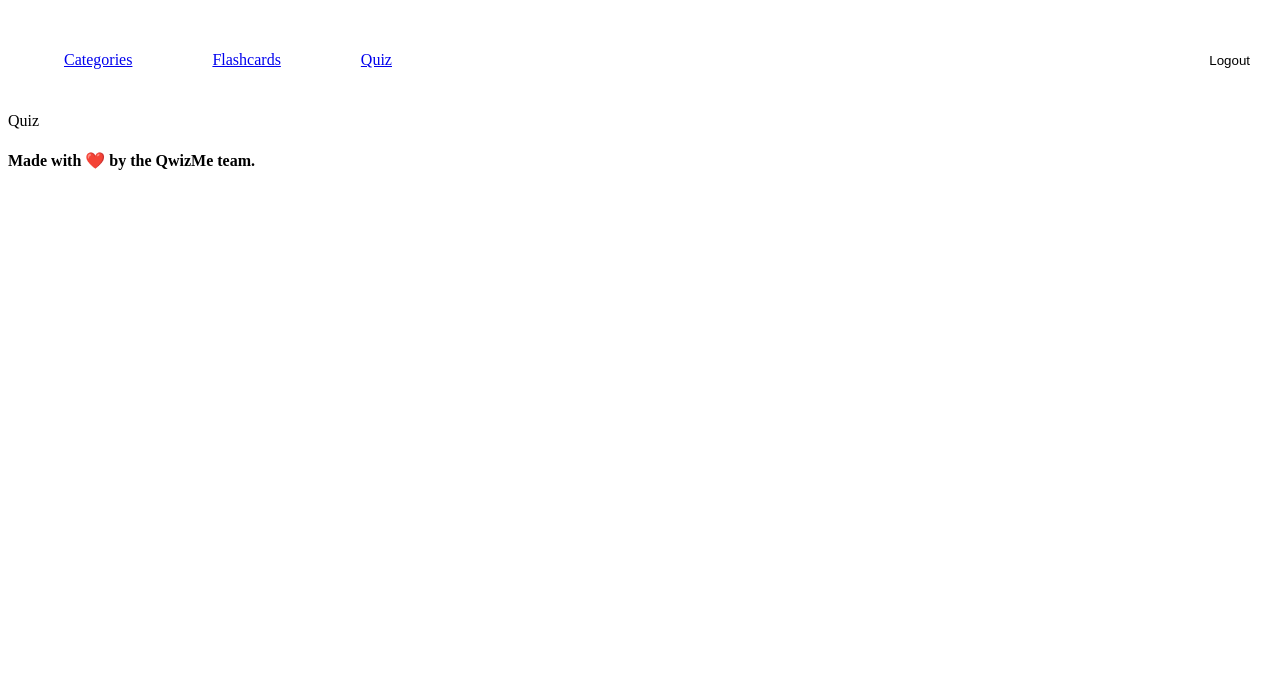
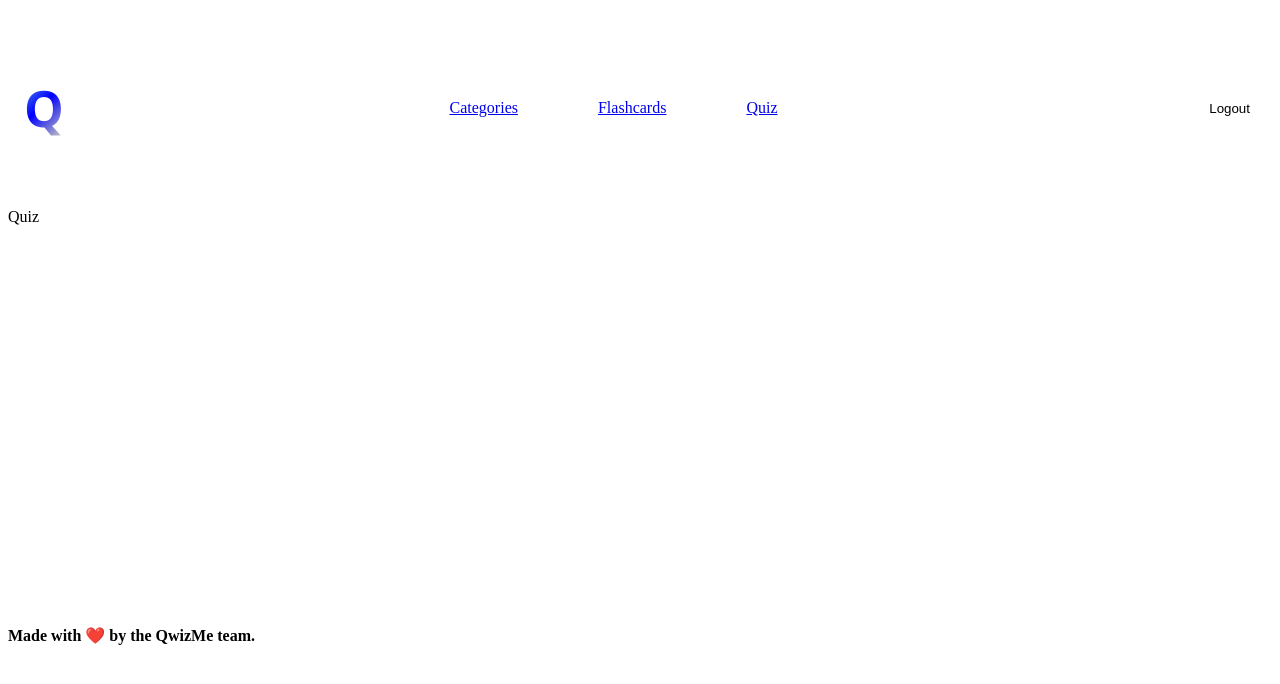
Before and after one commit to RiverStephenson/flashcard-quiz-app, a React (Vite) app in the folder client/: page /quiz in a window 1280 px wide. Shown: the top 684 px of the page. Built offline with nearby package versions, Linux system fonts and the light colour scheme.

Commit message:
adds logo concept

```diff
--- a/client/src/App.css
+++ b/client/src/App.css
@@ -0,0 +1,4 @@
+.footer{
+    display: flex;
+    margin-top: 30%;
+}
--- a/client/src/App.tsx
+++ b/client/src/App.tsx
@@ -43,8 +43,9 @@ function App() {
         <main className="container">
           <Outlet />
         </main>
-
+        <div className='footer'>
         <Footer />
+        </div>
       </div>
     </ApolloProvider>
   );
--- /dev/null
+++ b/client/src/components/CardForm/index.css
@@ -0,0 +1,12 @@
+.formBox {
+    width: 180%;
+
+}
+.form {
+   display: inline;
+}
+.button {
+    margin-top: 10px;
+    margin-left: 190px;
+    border: solid black 1px;
+}
--- a/client/src/components/CardForm/index.tsx
+++ b/client/src/components/CardForm/index.tsx
@@ -1,5 +1,6 @@
 import { type ChangeEvent, type FormEvent, useState } from 'react';
 import { useMutation } from '@apollo/client';
+import './index.css'
 
 import { ADD_CARD } from '../../utils/mutations';
 import { QUERY_CARDS } from '../../utils/queries';
@@ -62,10 +63,13 @@ const CardForm = () => {
         {error && <span className="ml-2">Something went wrong...</span>}
       </p>
             <form
+            className='form'
         onSubmit={handleFormSubmit}
       >
            <div>
+            <label>Category:</label>
           <textarea
+            className='formBox'
             name="category"
             placeholder="What's the category you want to have?..."
             value={formState.category}
@@ -73,7 +77,9 @@ const CardForm = () => {
           />
         </div>
         <div>
+        <label>Question:</label>
           <textarea
+            className='formBox'
             name="questionText"
             placeholder="Add your question here please..."
             value={formState.questionText}
@@ -81,7 +87,9 @@ const CardForm = () => {
           />
         </div>
         <div >
+        <label>Answer:</label>
           <input
+            className='formBox'
             name="answerText"
             placeholder="Add your answer here please..."
             value={formState.answerText}
@@ -90,7 +98,7 @@ const CardForm = () => {
         </div>
 
         <div>
-          <button>
+          <button className='button'>
             Add Card
           </button>
         </div>
--- a/client/src/components/NavBar/index.tsx
+++ b/client/src/components/NavBar/index.tsx
@@ -9,6 +9,7 @@ const NavBar = () => {
     }
     return (
         <nav>
+          <p className='logo'>Q</p>
           <ul>
             <li ><Link to="/categories">Categories</Link></li>
             <li ><Link to="/flashcards">Flashcards</Link></li>
--- a/client/src/components/NavBar/navbar.css
+++ b/client/src/components/NavBar/navbar.css
@@ -25,3 +25,25 @@ nav {
   button:hover, a:hover {
     text-decoration: underline;
   }
+  .logo {
+    font-size: 50px;
+    font-family: 'Segoe UI', Tahoma, Geneva, Verdana, sans-serif;
+    font-weight: bolder;
+    cursor: pointer;
+    background-image: linear-gradient(
+      -225deg,
+      rgb(107, 176, 228),
+      blue,
+     silver,
+     black
+    );
+    background-size: auto auto;
+    background-clip: border-box;
+    background-size: 200% auto;
+    color: #fff;
+    background-clip: text;
+    text-fill-color: transparent;
+    -webkit-background-clip: text;
+    -webkit-text-fill-color: transparent;
+    animation: textclip 2s linear infinite;
+  }
--- a/client/src/pages/Categories.tsx
+++ b/client/src/pages/Categories.tsx
@@ -1,10 +1,10 @@
 import NavBar from "../components/NavBar";
 import CardForm from "../components/CardForm/index.jsx";
 import CardList from "../components/CardList/index.jsx";
+import "./categories.css";
 
 import { QUERY_CARDS } from "../utils/queries.js";
 import { useQuery } from "@apollo/client";
-
 
 const Categories = () => {
   const { loading, data } = useQuery(QUERY_CARDS);
@@ -15,21 +15,15 @@ const Categories = () => {
         <div>
           <NavBar />
         </div>
+        <body className="body">
+          <div>
+            {loading ? <div>Loading...</div> : <CardList cards={cards} />}
+          </div>
 
-            <div>
+          <div className="cardForm">
             <CardForm />
           </div>
-
-            <div>
-                {loading ? (
-                <div>Loading...</div>
-            ) : (
-                <CardList
-                cards={cards}
-                />
-            )}
-            </div>
-            Categories
+        </body>
       </div>
     </main>
   );
--- /dev/null
+++ b/client/src/pages/categories.css
@@ -0,0 +1,7 @@
+.body {
+   display: flex;
+
+}
+.cardForm {
+margin-left: 60%;
+}
```
Lines whose indentation alone changed are shown as unchanged.
